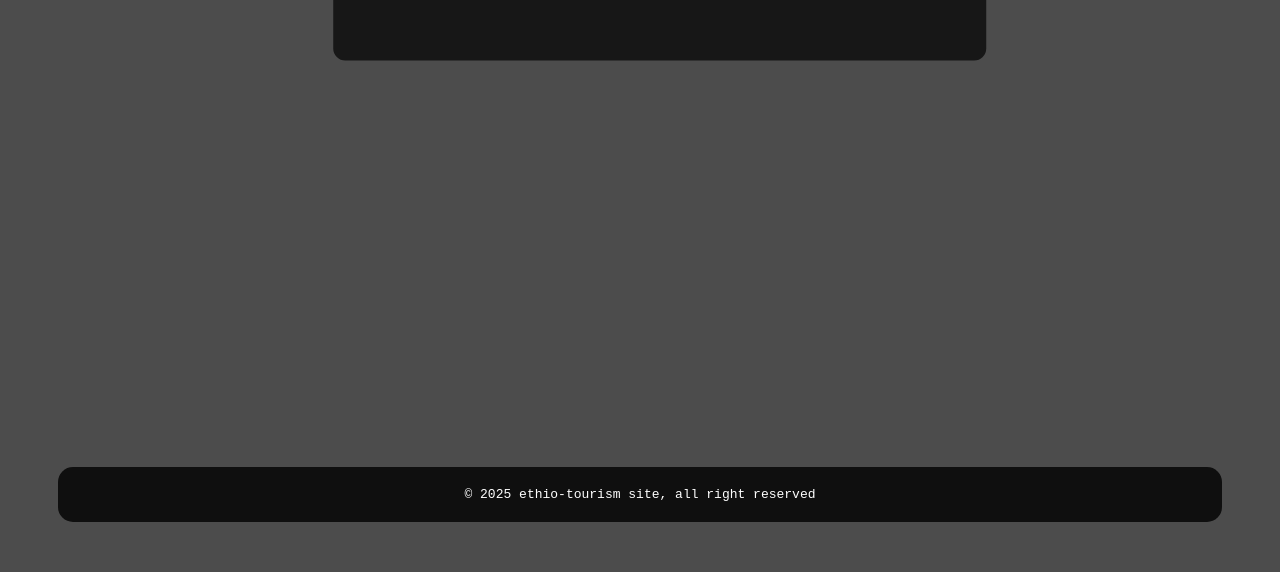
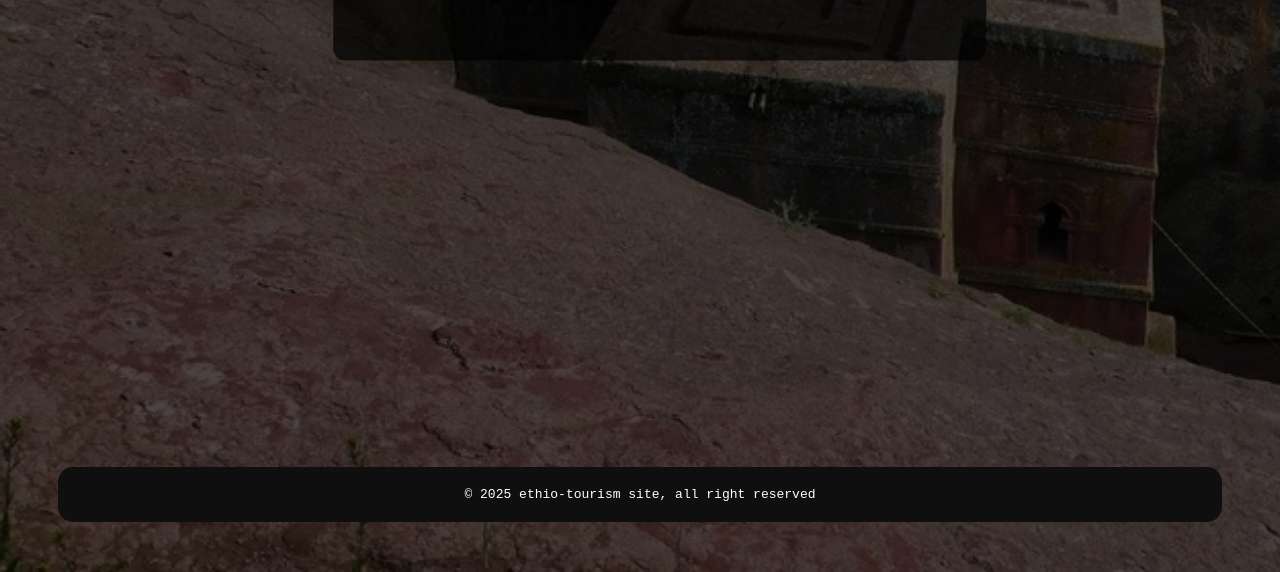
Before and after one commit to therealshukka/ethiotravel, a plain HTML site: page index.html in a window 1280 px wide. Shown: the part 464-1036 px from the top of the page. Drawn offline with Linux system fonts and the light colour scheme.

```diff
--- a/styling file.css
+++ b/styling file.css
@@ -1,5 +1,5 @@
 body {
-    background: linear-gradient(rgba(0, 0, 0, 0.7), rgba(0, 0, 0, 0.7)), url('img/lalibelabg.png');
+    background: linear-gradient(rgba(0, 0, 0, 0.7), rgba(0, 0, 0, 0.7)), url('lalibelabg.png');
     background-repeat: no-repeat;
     background-size: cover;
 }
```
